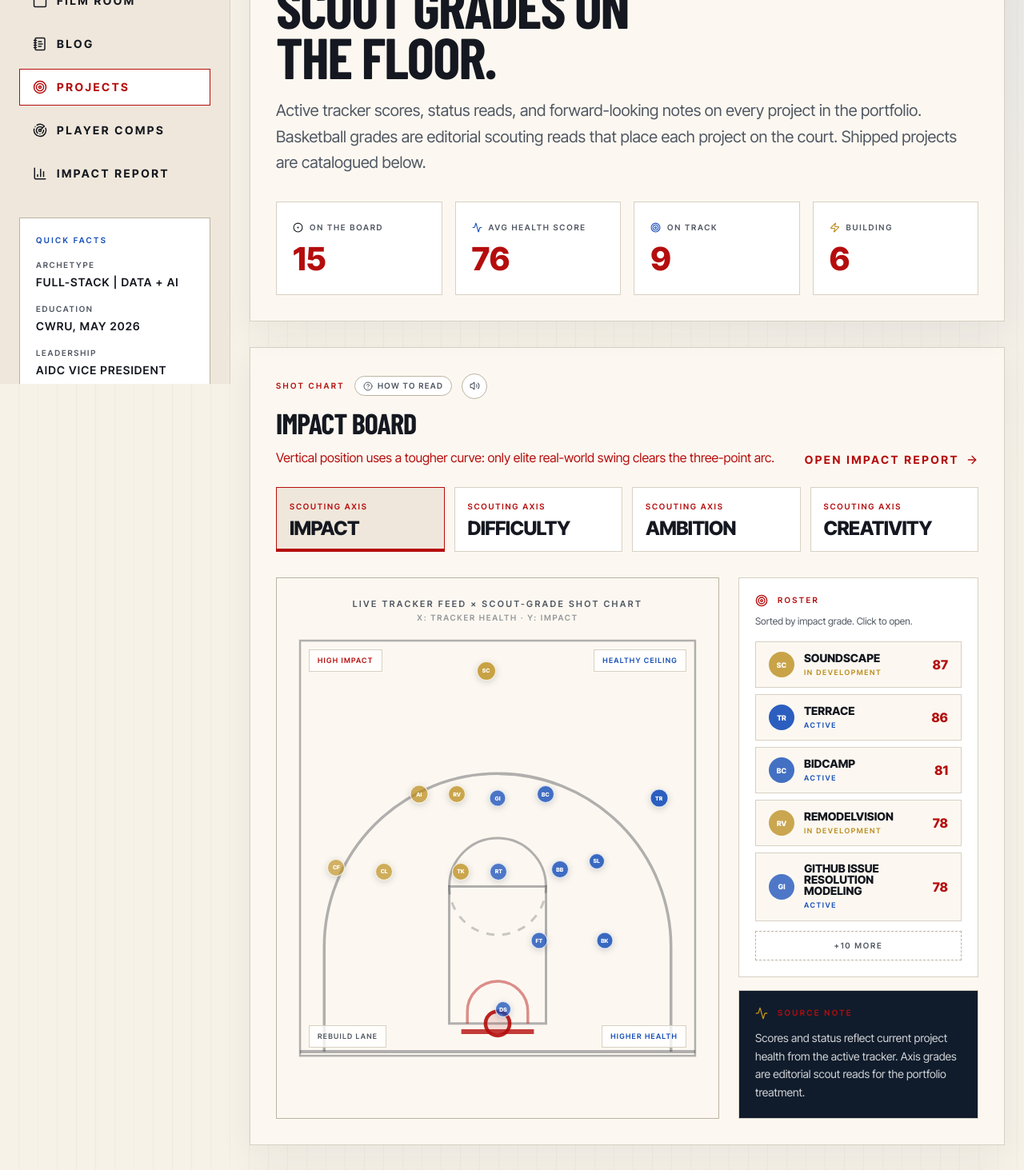
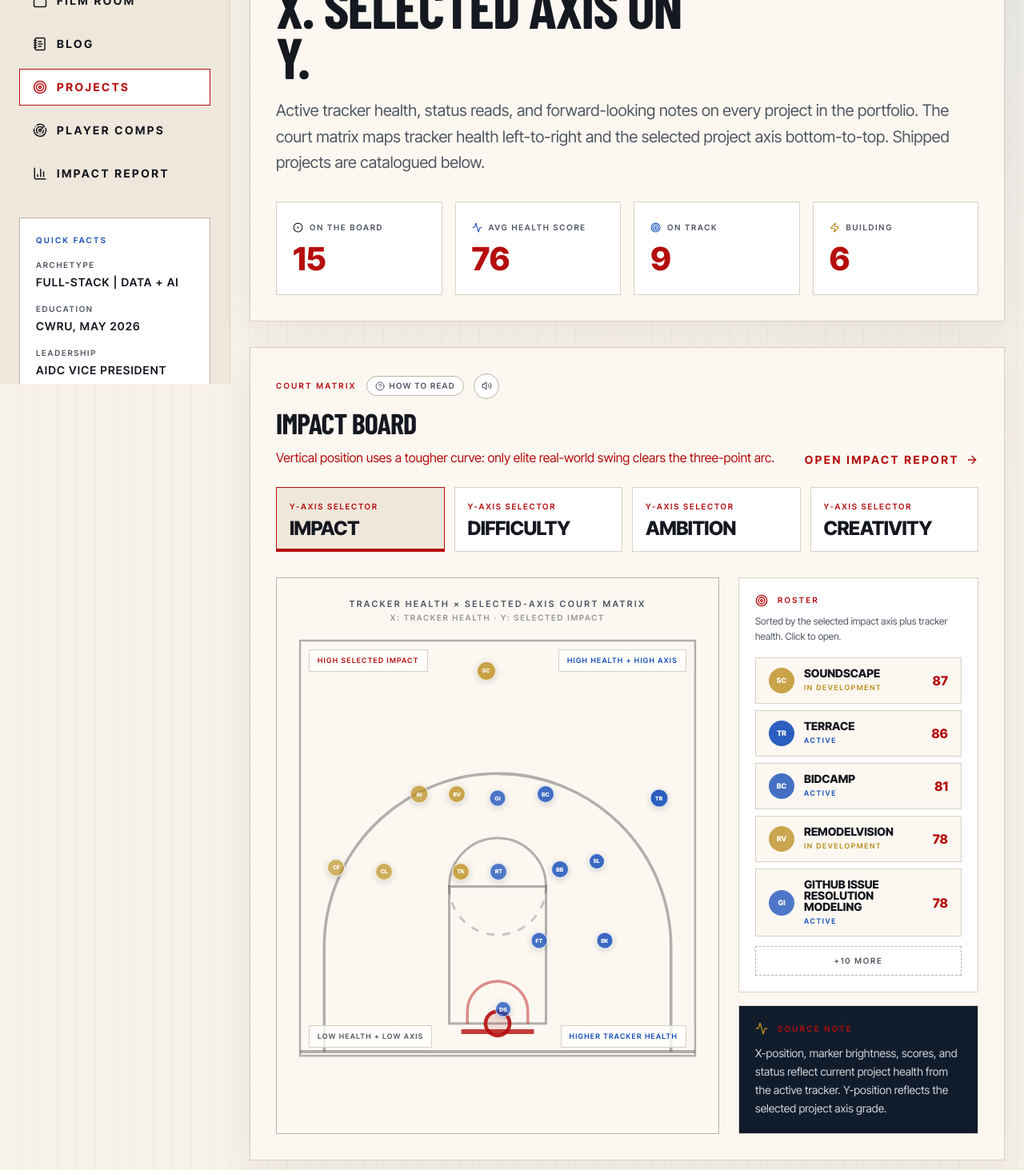
Before and after one commit to jakyeamos/portfolio, a React (Vite) app: page /projects in a window 1280 px wide. Shown: the part 320-1783 px from the top of the page at 80% size. Built offline with nearby package versions, Linux system fonts and the light colour scheme; a web font is replaced by a local one.

Commit message:
Align current projects court matrix copy

```diff
--- a/src/content/portfolioContent.ts
+++ b/src/content/portfolioContent.ts
@@ -209,8 +209,8 @@ export const TOP_HEADLINES: readonly Headline[] = [
   },
   {
     category: 'Tracker feed',
-    title: 'Current projects now read like a live board, not a static project graveyard',
-    meta: 'Taski tracker scores, status comments, and scouting grades on a shot chart',
+    title: 'Current projects now map tracker health against the selected project axis',
+    meta: 'Taski tracker health, status comments, and selected-axis grades on a court matrix',
     href: '/projects',
   },
   {
@@ -260,8 +260,8 @@ export const FEATURE_REPORTS = [
   },
   {
     kicker: 'Projects',
-    title: 'Live shot chart',
-    copy: 'Tracker-backed project health on a court matrix, with scout grades for impact, difficulty, ambition, and creativity.',
+    title: 'Live court matrix',
+    copy: 'Tracker-backed project health on the X-axis, with impact, difficulty, ambition, or creativity selected on the Y-axis.',
     href: '/projects',
     cta: 'Open the board',
   },
--- a/src/pages/CurrentProjects.tsx
+++ b/src/pages/CurrentProjects.tsx
@@ -1348,7 +1348,7 @@ function HelpPanel({ onClose }: { onClose: () => void }): ReactElement {
           <div>
             <div className="text-[10px] font-semibold uppercase tracking-[0.18em] text-[color:var(--color-ink)]">Position</div>
             <p className="mt-1 text-xs leading-relaxed text-[color:var(--color-ink-soft)]">
-              Left-to-right is tracker health. Bottom-to-top is the selected scouting axis grade.
+              X-axis is tracker health. Y-axis is the selected project axis grade.
             </p>
           </div>
         </div>
@@ -1357,7 +1357,7 @@ function HelpPanel({ onClose }: { onClose: () => void }): ReactElement {
           <div>
             <div className="text-[10px] font-semibold uppercase tracking-[0.18em] text-[color:var(--color-ink)]">Brightness</div>
             <p className="mt-1 text-xs leading-relaxed text-[color:var(--color-ink-soft)]">
-              Marker fill opacity tracks the tracker health score (0–100). Brighter = healthier.
+              Marker fill opacity also tracks tracker health (0-100). Brighter = healthier.
             </p>
           </div>
         </div>
@@ -1366,7 +1366,7 @@ function HelpPanel({ onClose }: { onClose: () => void }): ReactElement {
           <div>
             <div className="text-[10px] font-semibold uppercase tracking-[0.18em] text-[color:var(--color-ink)]">Click a marker</div>
             <p className="mt-1 text-xs leading-relaxed text-[color:var(--color-ink-soft)]">
-              Opens the full project breakdown: summary, scout grades, tracker comment, and status.
+              Opens the full project breakdown: summary, selected-axis grades, tracker comment, and status.
             </p>
           </div>
         </div>
@@ -1375,7 +1375,7 @@ function HelpPanel({ onClose }: { onClose: () => void }): ReactElement {
           <div>
             <div className="text-[10px] font-semibold uppercase tracking-[0.18em] text-[color:var(--color-ink)]">Court zones</div>
             <p className="mt-1 text-xs leading-relaxed text-[color:var(--color-ink-soft)]">
-              Top-right = strong and healthy. Top-left = high-upside work that needs attention.
+              Top-right = high selected-axis grade and healthy tracker. Top-left = strong axis read with tracker risk.
             </p>
           </div>
         </div>
@@ -1581,12 +1581,12 @@ export default function CurrentProjects(): ReactElement {
           <div className="max-w-5xl">
             <div className="section-kicker">Projects</div>
             <h1 className="mt-4 max-w-[16ch] text-5xl font-black uppercase leading-[0.88] tracking-tight text-[color:var(--color-ink)] md:text-7xl">
-              Live board. Tracker-backed. Scout grades on the floor.
+              Live board. Tracker health on X. Selected axis on Y.
             </h1>
             <p className="mt-5 max-w-4xl text-lg leading-relaxed text-[color:var(--color-ink-soft)] md:text-xl">
-              Active tracker scores, status reads, and forward-looking notes on every project in the
-              portfolio. Basketball grades are editorial scouting reads that place each project on
-              the court. Shipped projects are catalogued below.
+              Active tracker health, status reads, and forward-looking notes on every project in the
+              portfolio. The court matrix maps tracker health left-to-right and the selected project
+              axis bottom-to-top. Shipped projects are catalogued below.
             </p>
           </div>
 
@@ -1609,14 +1609,14 @@ export default function CurrentProjects(): ReactElement {
           </div>
         </section>
 
-        {/* ── Shot Chart ── */}
+        {/* ── Court Matrix ── */}
         <section className="mt-8 editorial-card p-6 md:p-8">
 
           {/* Header row */}
           <div className="flex flex-col gap-4 lg:flex-row lg:items-end lg:justify-between">
             <div>
               <div className="flex items-center gap-3">
-                <div className="section-kicker">Shot Chart</div>
+                <div className="section-kicker">Court Matrix</div>
                 <button
                   type="button"
                   aria-expanded={showHelp}
@@ -1668,7 +1668,7 @@ export default function CurrentProjects(): ReactElement {
                 onClick={() => setActiveAxis(axis)}
               >
                 <div className="text-[10px] font-semibold uppercase tracking-[0.18em] text-[color:var(--color-primary)]">
-                  Scouting axis
+                  Y-axis selector
                 </div>
                 <div className="mt-2 text-2xl font-black uppercase leading-none tracking-tight text-[color:var(--color-ink)]">
                   {PROJECT_AXIS_META[axis].label}
@@ -1686,10 +1686,10 @@ export default function CurrentProjects(): ReactElement {
                 {/* Court title */}
                 <div className="mb-4 text-center">
                   <div className="text-[11px] font-semibold uppercase tracking-[0.22em] text-[color:var(--color-ink-soft)]">
-                    Live tracker feed × scout-grade shot chart
+                    Tracker health × selected-axis court matrix
                   </div>
                   <div className="mt-0.5 text-[10px] font-semibold uppercase tracking-[0.18em] text-[color:var(--color-ink-soft)] opacity-60">
-                    X: tracker health · Y: {axisMeta.label}
+                    X: tracker health · Y: selected {axisMeta.label}
                   </div>
                 </div>
 
@@ -1698,16 +1698,16 @@ export default function CurrentProjects(): ReactElement {
                   <CourtSVG />
 
                   <div className="pointer-events-none absolute left-4 top-4 border border-[color:var(--color-line)] bg-white/80 px-2.5 py-1.5 text-[9px] font-semibold uppercase tracking-[0.14em] text-[color:var(--color-primary)]">
-                    High {axisMeta.label}
+                    High selected {axisMeta.label}
                   </div>
                   <div className="pointer-events-none absolute right-4 top-4 border border-[color:var(--color-line)] bg-white/80 px-2.5 py-1.5 text-right text-[9px] font-semibold uppercase tracking-[0.14em] text-[color:var(--color-secondary)]">
-                    Healthy ceiling
+                    High health + high axis
                   </div>
                   <div className="pointer-events-none absolute bottom-4 left-4 border border-[color:var(--color-line)] bg-white/80 px-2.5 py-1.5 text-[9px] font-semibold uppercase tracking-[0.14em] text-[color:var(--color-ink-soft)]">
-                    Rebuild lane
+                    Low health + low axis
                   </div>
                   <div className="pointer-events-none absolute bottom-4 right-4 border border-[color:var(--color-line)] bg-white/80 px-2.5 py-1.5 text-[9px] font-semibold uppercase tracking-[0.14em] text-[color:var(--color-secondary)]">
-                    Higher health
+                    Higher tracker health
                   </div>
 
                   {/* Shot markers */}
@@ -1798,7 +1798,7 @@ export default function CurrentProjects(): ReactElement {
                   <div className="section-kicker">Roster</div>
                 </div>
                 <p className="mt-2 text-xs leading-relaxed text-[color:var(--color-ink-soft)]">
-                  Sorted by {axisMeta.label.toLowerCase()} grade. Click to open.
+                  Sorted by the selected {axisMeta.label.toLowerCase()} axis plus tracker health. Click to open.
                 </p>
                 <div className="mt-4 grid gap-2">
                   {(showAllRoster ? orderedProjects : orderedProjects.slice(0, 5)).map((project) => {
@@ -1861,8 +1861,8 @@ export default function CurrentProjects(): ReactElement {
                   <div className="section-kicker text-[color:var(--color-gold)]">Source Note</div>
                 </div>
                 <p className="mt-3 text-sm leading-relaxed text-white/80">
-                  Scores and status reflect current project health from the active tracker. Axis
-                  grades are editorial scout reads for the portfolio treatment.
+                  X-position, marker brightness, scores, and status reflect current project health
+                  from the active tracker. Y-position reflects the selected project axis grade.
                 </p>
               </section>
             </aside>
@@ -2045,8 +2045,8 @@ export default function CurrentProjects(): ReactElement {
                     {toStatusLabel(selectedProject.trackerStatus)}
                   </p>
                   <p className="mt-3 text-sm leading-relaxed text-white/80">
-                    Tracker health score: {selectedProject.trackerScore}. Brightness on the court
-                    mirrors completion and current state.
+                    Tracker health score: {selectedProject.trackerScore}. X-position and brightness
+                    mirror current tracker health; Y-position follows the selected axis grade.
                   </p>
                 </section>
 
--- a/src/pages/Home.tsx
+++ b/src/pages/Home.tsx
@@ -200,11 +200,11 @@ export default function Home(): ReactElement {
           <div>
             <div className="section-kicker">Now Playing</div>
             <h2 className="mt-3 max-w-4xl text-4xl font-black uppercase leading-[0.92] tracking-tight text-[color:var(--color-ink)] md:text-5xl">
-              The current board finally has enough live product reps to lead the broadcast.
+              The current board maps tracker health on X and the selected project axis on Y.
             </h2>
           </div>
           <Link className="report-link shrink-0" to="/projects">
-            Open live board
+            Open court matrix
             <ArrowRight size={16} />
           </Link>
         </div>
@@ -241,7 +241,7 @@ export default function Home(): ReactElement {
                 <div className="flex flex-col gap-4 border-t border-[color:var(--color-line)] pt-4 sm:flex-row sm:items-end sm:justify-between">
                   <div>
                     <div className="text-[10px] font-semibold uppercase tracking-[0.18em] text-[color:var(--color-ink-soft)]">
-                      Tracker score
+                      Tracker health
                     </div>
                     <div className="mt-1 text-4xl font-black uppercase leading-none text-[color:var(--color-primary)]">
                       {project.trackerScore}
```
Also changed, not shown: .tracker/PROJECT_TRUTH.md.
